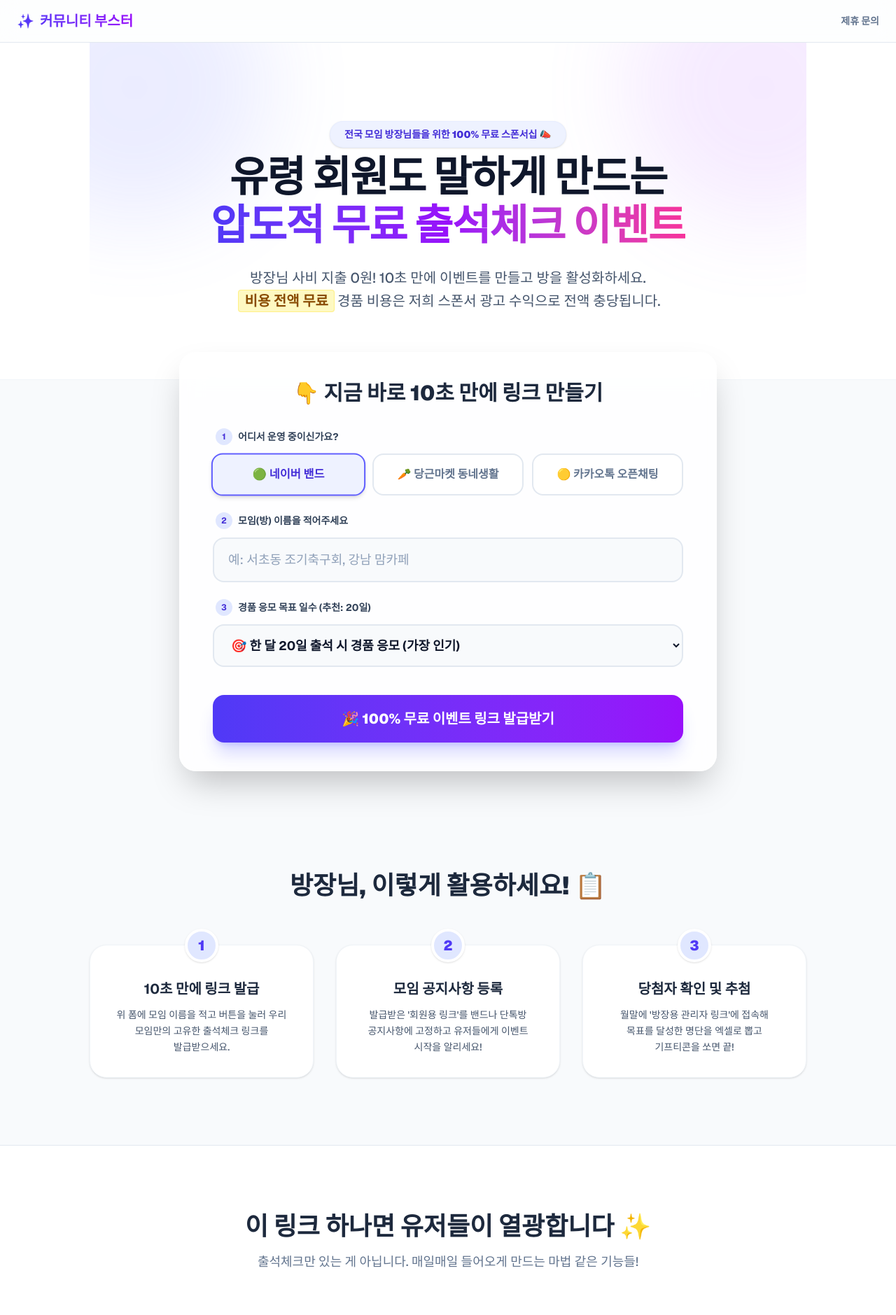
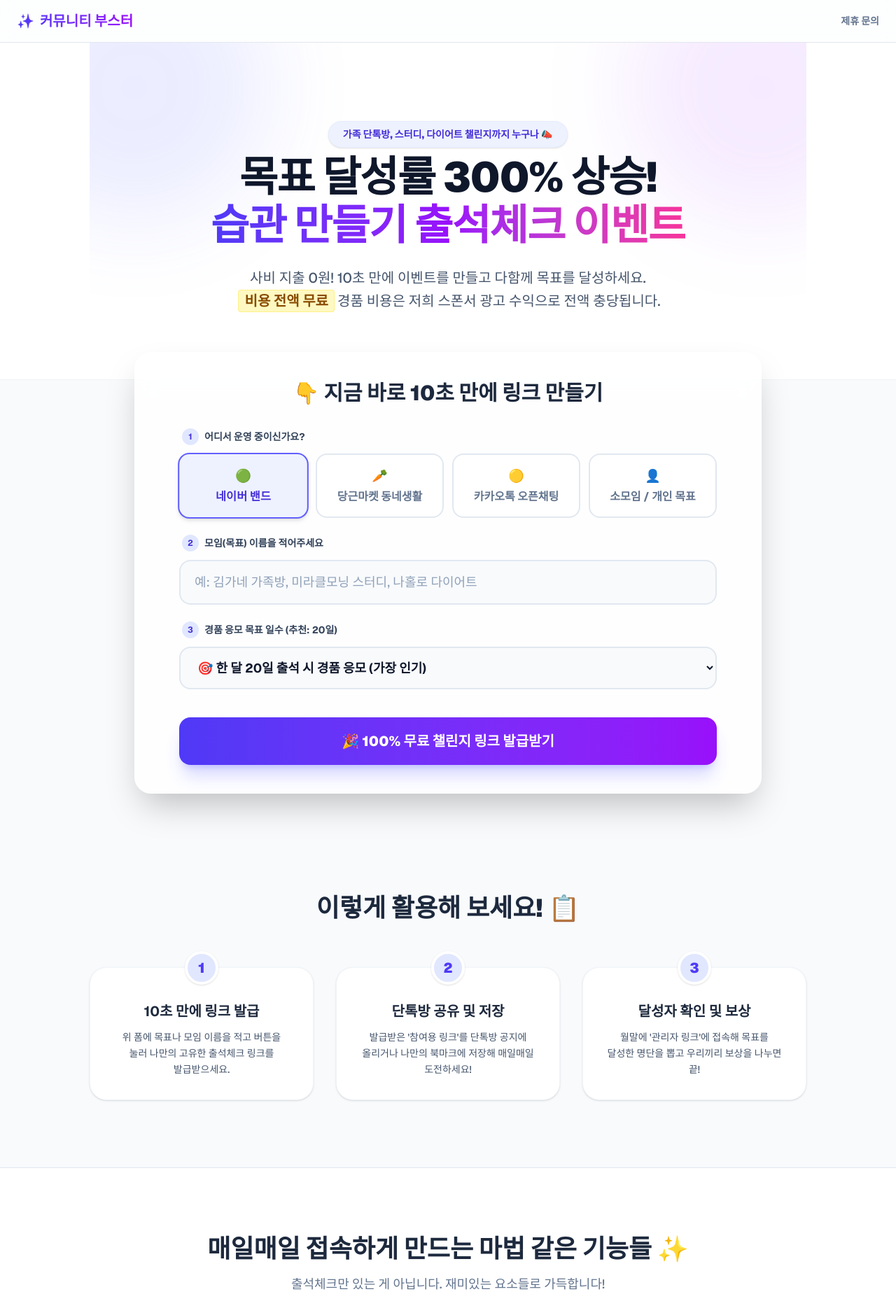
Before and after one commit to timbach9741-wq/band-checkin, a Next.js app: page / in a window 1280 px wide. Shown: the top 1879 px of the page at 70% size. Built offline with nearby package versions, Linux system fonts and the light colour scheme; no server answers.

Commit message:
Copy: Pivot messaging from B2B (Admins) to B2C (Everyone)

```diff
--- a/src/app/page.tsx
+++ b/src/app/page.tsx
@@ -4,7 +4,7 @@ import { useState, useEffect } from 'react';
 import { supabase } from '../lib/supabaseClient';
 
 export default function Home() {
-  const [newPlatform, setNewPlatform] = useState<'band' | 'daangn' | 'kakao'>('band');
+  const [newPlatform, setNewPlatform] = useState<'band' | 'daangn' | 'kakao' | 'personal'>('band');
   const [newBandName, setNewBandName] = useState('');
   const [newTargetDays, setNewTargetDays] = useState<number>(20);
   const [generatedLinks, setGeneratedLinks] = useState<{checkIn: string, admin: string} | null>(null);
@@ -21,13 +21,13 @@ export default function Home() {
     if (isGenerating) return;
 
     if (!newBandName.trim()) {
-      alert('모임 이름을 입력해주세요!');
+      alert('모임(목표) 이름을 입력해주세요!');
       return;
     }
 
     const isValid = /^[a-zA-Z0-9가-힣_-]+$/.test(newBandName.trim());
     if (!isValid) {
-      alert('모임 이름은 한글, 영문, 숫자, 하이픈(-)만 사용할 수 있습니다. 특수문자는 빼주세요!');
+      alert('이름은 한글, 영문, 숫자, 하이픈(-)만 사용할 수 있습니다. 특수문자는 빼주세요!');
       return;
     }
 
@@ -65,7 +65,8 @@ export default function Home() {
   const platformLabels: Record<string, string> = {
     'band': '네이버 밴드',
     'daangn': '당근마켓 동네생활',
-    'kakao': '카카오톡 오픈채팅'
+    'kakao': '카카오톡 오픈채팅',
+    'personal': '소모임 / 개인 목표'
   };
 
   return (
@@ -84,7 +85,6 @@ export default function Home() {
 
         {/* 1. 메인 히어로 섹션 (Hero Section) */}
         <section className="w-full relative overflow-hidden bg-white pt-20 pb-16 px-4 md:pt-28 md:pb-24 border-b border-slate-100">
-          {/* 백그라운드 장식 요소 */}
           <div className="absolute top-0 left-1/2 -translate-x-1/2 w-full max-w-5xl h-full overflow-hidden opacity-30 pointer-events-none">
             <div className="absolute -top-32 -left-32 w-96 h-96 bg-indigo-400 rounded-full mix-blend-multiply filter blur-3xl opacity-50 animate-blob"></div>
             <div className="absolute -top-32 -right-32 w-96 h-96 bg-purple-400 rounded-full mix-blend-multiply filter blur-3xl opacity-50 animate-blob animation-delay-2000"></div>
@@ -92,14 +92,14 @@ export default function Home() {
 
           <div className="max-w-4xl mx-auto text-center relative z-10 space-y-6 animate-in fade-in slide-in-from-bottom-8 duration-1000">
             <div className="inline-block bg-indigo-50 text-indigo-700 px-5 py-2 rounded-full text-sm font-black mb-2 shadow-sm border border-indigo-100/50">
-              전국 모임 방장님들을 위한 100% 무료 스폰서십 📣
+              가족 단톡방, 스터디, 다이어트 챌린지까지 누구나 📣
             </div>
-            <h1 className="text-4xl md:text-5xl lg:text-6xl font-black leading-[1.15] tracking-tight text-slate-900">
-              유령 회원도 말하게 만드는<br />
-              <span className="text-transparent bg-clip-text bg-gradient-to-r from-indigo-600 via-purple-600 to-pink-500">압도적 무료 출석체크 이벤트</span>
+            <h1 className="text-4xl md:text-5xl lg:text-6xl font-black leading-[1.15] tracking-tight text-slate-900 break-keep">
+              목표 달성률 300% 상승!<br />
+              <span className="text-transparent bg-clip-text bg-gradient-to-r from-indigo-600 via-purple-600 to-pink-500">습관 만들기 출석체크 이벤트</span>
             </h1>
             <p className="text-lg md:text-xl text-slate-600 font-medium max-w-2xl mx-auto mt-6 leading-relaxed break-keep">
-              방장님 사비 지출 0원! 10초 만에 이벤트를 만들고 방을 활성화하세요.<br className="hidden md:block" />
+              사비 지출 0원! 10초 만에 이벤트를 만들고 다함께 목표를 달성하세요.<br className="hidden md:block" />
               <span className="bg-yellow-100 text-yellow-800 px-2 py-0.5 rounded font-bold mx-1 border border-yellow-200">비용 전액 무료</span>
               경품 비용은 저희 스폰서 광고 수익으로 전액 충당됩니다.
             </p>
@@ -108,30 +108,31 @@ export default function Home() {
 
         {/* 2. 링크 생성기 (핵심 기능) */}
         <section className="w-full px-4 -mt-10 relative z-20">
-          <div className="max-w-3xl mx-auto bg-white/80 backdrop-blur-xl rounded-3xl shadow-2xl border border-white/50 p-6 md:p-10">
+          <div className="max-w-4xl mx-auto bg-white/80 backdrop-blur-xl rounded-3xl shadow-2xl border border-white/50 p-6 md:p-10">
             <h2 className="text-2xl md:text-3xl font-black text-center mb-8 text-slate-800 flex items-center justify-center gap-2">
               👇 지금 바로 10초 만에 링크 만들기
             </h2>
 
-            <div className="flex flex-col gap-6 max-w-2xl mx-auto">
+            <div className="flex flex-col gap-6 max-w-3xl mx-auto">
               {/* Step 1: 플랫폼 선택 */}
               <div className="space-y-3">
                 <label className="text-sm font-bold text-slate-700 ml-1 flex items-center gap-2">
                   <span className="bg-indigo-100 text-indigo-700 w-6 h-6 rounded-full flex items-center justify-center text-xs">1</span>
                   어디서 운영 중이신가요?
                 </label>
-                <div className="grid grid-cols-1 sm:grid-cols-3 gap-3">
+                <div className="grid grid-cols-2 md:grid-cols-4 gap-3">
                   {Object.entries(platformLabels).map(([key, label]) => (
                     <button
                       key={key}
                       onClick={() => setNewPlatform(key as any)}
-                      className={`py-4 px-3 rounded-2xl font-bold text-sm md:text-base border-2 transition-all duration-200 ${
+                      className={`py-4 px-2 rounded-2xl font-bold text-sm md:text-base border-2 transition-all duration-200 ${
                         newPlatform === key
                           ? 'border-indigo-500 bg-indigo-50 text-indigo-700 shadow-md transform scale-[1.02]'
                           : 'border-slate-200 bg-white text-slate-500 hover:border-indigo-200 hover:bg-slate-50'
                       }`}
                     >
-                      {key === 'band' ? '🟢 ' : key === 'daangn' ? '🥕 ' : '🟡 '}{label}
+                      <span className="mb-1 block text-lg">{key === 'band' ? '🟢' : key === 'daangn' ? '🥕' : key === 'kakao' ? '🟡' : '👤'}</span>
+                      {label}
                     </button>
                   ))}
                 </div>
@@ -141,14 +142,14 @@ export default function Home() {
               <div className="space-y-3">
                 <label className="text-sm font-bold text-slate-700 ml-1 flex items-center gap-2">
                   <span className="bg-indigo-100 text-indigo-700 w-6 h-6 rounded-full flex items-center justify-center text-xs">2</span>
-                  모임(방) 이름을 적어주세요
+                  모임(목표) 이름을 적어주세요
                 </label>
                 <input
                   type="text"
                   value={newBandName}
                   onChange={(e) => setNewBandName(e.target.value)}
                   onKeyDown={(e) => e.key === 'Enter' && handleGenerateLink()}
-                  placeholder="예: 서초동 조기축구회, 강남 맘카페"
+                  placeholder="예: 김가네 가족방, 미라클모닝 스터디, 나홀로 다이어트"
                   className="w-full bg-slate-50 border-2 border-slate-200 rounded-2xl px-5 py-4 text-slate-900 text-lg focus:outline-none focus:border-indigo-500 focus:bg-white transition-all font-medium placeholder-slate-400"
                 />
               </div>
@@ -181,7 +182,7 @@ export default function Home() {
                     : 'bg-gradient-to-r from-indigo-600 to-purple-600 hover:from-indigo-500 hover:to-purple-500 shadow-indigo-500/25 hover:shadow-indigo-500/40'
                 }`}
               >
-                {isGenerating ? '링크를 생성하는 중...' : '🎉 100% 무료 이벤트 링크 발급받기'}
+                {isGenerating ? '링크를 생성하는 중...' : '🎉 100% 무료 챌린지 링크 발급받기'}
               </button>
             </div>
 
@@ -198,7 +199,7 @@ export default function Home() {
                   {/* 회원용 링크 */}
                   <div className="bg-white p-5 rounded-2xl border border-slate-200 shadow-sm hover:shadow-md transition-shadow">
                     <p className="text-indigo-600 font-bold mb-3 flex items-center gap-2">
-                      ✅ 회원 참여용 출석체크 링크 <span className="text-slate-400 font-medium text-sm">(공지사항 등록용)</span>
+                      ✅ 참여용 출석체크 링크 <span className="text-slate-400 font-medium text-sm">(유저 공유용)</span>
                     </p>
                     <div className="flex flex-col sm:flex-row gap-3">
                       <input type="text" readOnly value={generatedLinks.checkIn} className="flex-1 bg-slate-50 border border-slate-200 rounded-xl px-4 py-3 text-slate-800 font-medium outline-none focus:ring-2 focus:ring-indigo-100 transition-all" />
@@ -206,20 +207,20 @@ export default function Home() {
                     </div>
                   </div>
 
-                  {/* 방장용 링크 */}
+                  {/* 개설자용 링크 */}
                   <div className="bg-white p-5 rounded-2xl border border-slate-200 shadow-sm hover:shadow-md transition-shadow relative overflow-hidden">
                     <div className="absolute top-0 left-0 w-1.5 h-full bg-pink-500"></div>
                     <p className="text-pink-600 font-bold mb-3 flex items-center gap-2 ml-2">
-                      👑 방장님 전용 관리자 링크 <span className="text-red-500 font-bold text-sm bg-red-50 px-2 py-0.5 rounded border border-red-100">(초기비밀번호: 1234)</span>
+                      👑 개설자 전용 관리자 링크 <span className="text-red-500 font-bold text-sm bg-red-50 px-2 py-0.5 rounded border border-red-100">(초기비밀번호: 1234)</span>
                     </p>
                     <div className="flex flex-col sm:flex-row gap-3 ml-2">
                       <input type="text" readOnly value={generatedLinks.admin} className="flex-1 bg-slate-50 border border-slate-200 rounded-xl px-4 py-3 text-slate-800 font-medium outline-none focus:ring-2 focus:ring-pink-100 transition-all" />
                       <button onClick={() => copyToClipboard(generatedLinks.admin, '관리자 링크가')} className="bg-pink-600 hover:bg-pink-700 text-white px-6 py-3 rounded-xl font-bold transition-colors whitespace-nowrap shadow-sm">복사하기</button>
                     </div>
                     <div className="mt-4 p-3 bg-pink-50 rounded-xl border border-pink-100 ml-2">
-                      <p className="text-xs text-pink-700 font-bold flex items-start gap-1">
+                      <p className="text-xs text-pink-700 font-bold flex items-start gap-1 break-keep">
                         <span className="text-base leading-none">💡</span>
-                        이 링크로 들어가시면 매월 달성자 명단을 엑셀로 뽑을 수 있습니다. 유출되지 않게 방장님만 보관하세요!
+                        이 링크로 들어가시면 매월 달성자 명단을 엑셀로 뽑을 수 있습니다. 유출되지 않게 개설자 본인만 보관하세요!
                       </p>
                     </div>
                   </div>
@@ -233,7 +234,7 @@ export default function Home() {
         <section className="w-full bg-slate-50 py-24 px-4 border-b border-slate-200 mt-12">
           <div className="max-w-5xl mx-auto">
             <h2 className="text-3xl md:text-4xl font-black text-center mb-16 text-slate-800">
-              방장님, 이렇게 활용하세요! 📋
+              이렇게 활용해 보세요! 📋
             </h2>
 
             <div className="grid grid-cols-1 md:grid-cols-3 gap-8">
@@ -241,21 +242,21 @@ export default function Home() {
                 <div className="absolute -top-6 left-1/2 -translate-x-1/2 w-12 h-12 bg-indigo-100 text-indigo-600 rounded-full flex items-center justify-center font-black text-xl border-4 border-white shadow-sm">1</div>
                 <h3 className="text-xl font-bold text-slate-800 mt-4 mb-3">10초 만에 링크 발급</h3>
                 <p className="text-slate-600 font-medium text-sm leading-relaxed break-keep">
-                  위 폼에 모임 이름을 적고 버튼을 눌러 우리 모임만의 고유한 출석체크 링크를 발급받으세요.
+                  위 폼에 목표나 모임 이름을 적고 버튼을 눌러 나만의 고유한 출석체크 링크를 발급받으세요.
                 </p>
               </div>
               <div className="bg-white p-8 rounded-3xl shadow-sm border border-slate-100 text-center relative hover:-translate-y-2 transition-transform duration-300">
                 <div className="absolute -top-6 left-1/2 -translate-x-1/2 w-12 h-12 bg-indigo-100 text-indigo-600 rounded-full flex items-center justify-center font-black text-xl border-4 border-white shadow-sm">2</div>
-                <h3 className="text-xl font-bold text-slate-800 mt-4 mb-3">모임 공지사항 등록</h3>
+                <h3 className="text-xl font-bold text-slate-800 mt-4 mb-3">단톡방 공유 및 저장</h3>
                 <p className="text-slate-600 font-medium text-sm leading-relaxed break-keep">
-                  발급받은 '회원용 링크'를 밴드나 단톡방 공지사항에 고정하고 유저들에게 이벤트 시작을 알리세요!
+                  발급받은 '참여용 링크'를 단톡방 공지에 올리거나 나만의 북마크에 저장해 매일매일 도전하세요!
                 </p>
               </div>
               <div className="bg-white p-8 rounded-3xl shadow-sm border border-slate-100 text-center relative hover:-translate-y-2 transition-transform duration-300">
                 <div className="absolute -top-6 left-1/2 -translate-x-1/2 w-12 h-12 bg-indigo-100 text-indigo-600 rounded-full flex items-center justify-center font-black text-xl border-4 border-white shadow-sm">3</div>
-                <h3 className="text-xl font-bold text-slate-800 mt-4 mb-3">당첨자 확인 및 추첨</h3>
+                <h3 className="text-xl font-bold text-slate-800 mt-4 mb-3">달성자 확인 및 보상</h3>
                 <p className="text-slate-600 font-medium text-sm leading-relaxed break-keep">
-                  월말에 '방장용 관리자 링크'에 접속해 목표를 달성한 명단을 엑셀로 뽑고 기프티콘을 쏘면 끝!
+                  월말에 '관리자 링크'에 접속해 목표를 달성한 명단을 뽑고 우리끼리 보상을 나누면 끝!
                 </p>
               </div>
             </div>
@@ -266,10 +267,10 @@ export default function Home() {
         <section className="w-full bg-white py-24 px-4">
           <div className="max-w-5xl mx-auto">
             <div className="text-center mb-16">
-              <h2 className="text-3xl md:text-4xl font-black text-slate-800 mb-4">
-                이 링크 하나면 유저들이 열광합니다 ✨
+              <h2 className="text-3xl md:text-4xl font-black text-slate-800 mb-4 break-keep">
+                매일매일 접속하게 만드는 마법 같은 기능들 ✨
               </h2>
-              <p className="text-lg text-slate-500 font-medium">출석체크만 있는 게 아닙니다. 매일매일 들어오게 만드는 마법 같은 기능들!</p>
+              <p className="text-lg text-slate-500 font-medium break-keep">출석체크만 있는 게 아닙니다. 재미있는 요소들로 가득합니다!</p>
             </div>
 
             <div className="grid grid-cols-1 md:grid-cols-3 gap-6">
@@ -303,8 +304,8 @@ export default function Home() {
         {/* 푸터 */}
         <footer className="w-full bg-slate-900 text-slate-400 py-12 text-center border-t border-slate-800">
           <div className="max-w-5xl mx-auto px-4 font-medium text-sm">
-            <p>Community Booster - 모임 활성화를 위한 최고의 선택</p>
-            <p className="mt-2 text-slate-500">본 서비스는 커뮤니티 방장님들을 위해 100% 무료로 제공되며, 경품 비용 등은 스폰서 제휴 마케팅 수수료로 충당됩니다.</p>
+            <p>Community Booster - 습관 형성과 모임 활성화를 위한 최고의 선택</p>
+            <p className="mt-2 text-slate-500 break-keep">본 서비스는 누구나 100% 무료로 사용할 수 있으며, 경품 비용 등은 스폰서 제휴 마케팅 수수료로 충당됩니다.</p>
             <p className="mt-6 text-slate-600">© 2026 Community Booster. All rights reserved.</p>
           </div>
         </footer>
```
